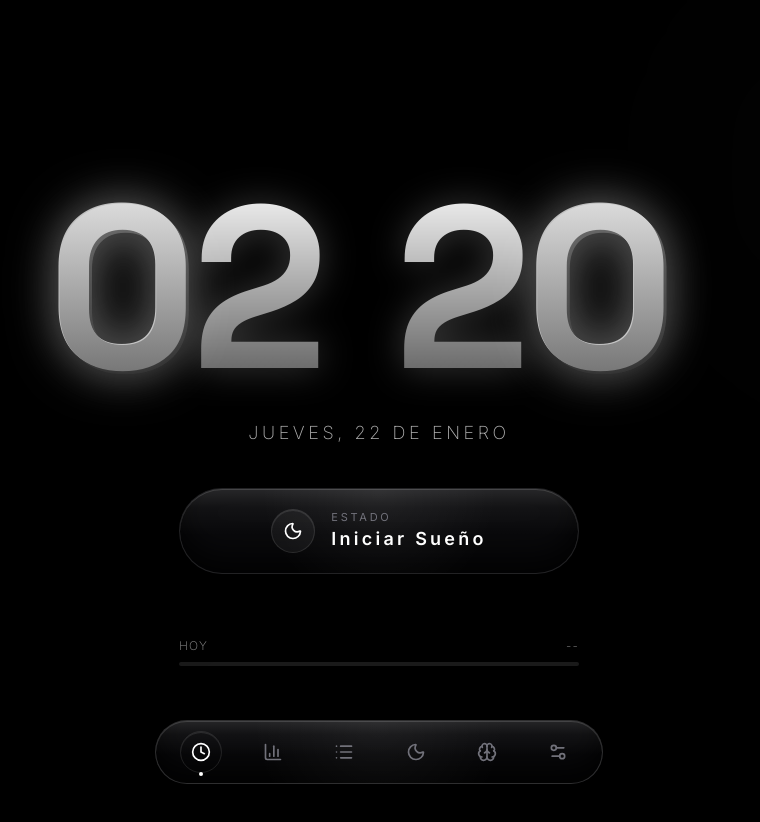
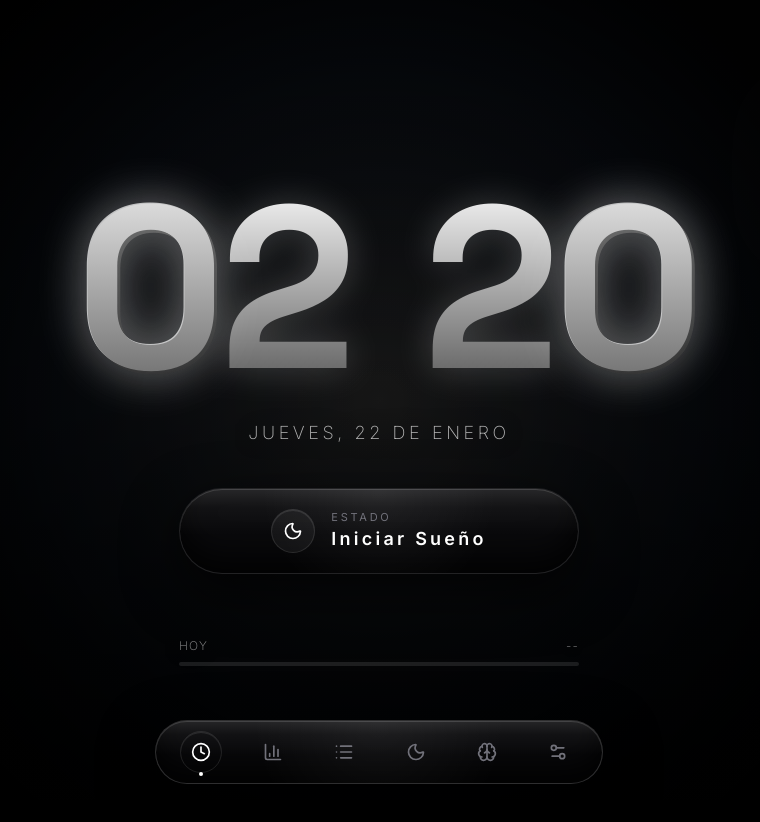
Before and after one commit to 420btc/somnium, a React (Vite) app: page / in a window 1280 px wide. Shown: the top 822 px of the page, without its empty margins (261-1021 px from the left). Built offline with nearby package versions, Linux system fonts and the light colour scheme.

Commit message:
estilos refractor (1) inseret

```diff
--- a/App.tsx
+++ b/App.tsx
@@ -22,6 +22,8 @@ const App: React.FC = () => {
     const parsed = stored ? Number(stored) : 8;
     return Number.isNaN(parsed) ? 8 : parsed;
   });
+  const [isSleeping, setIsSleeping] = useState(false);
+  const [showSleepNav, setShowSleepNav] = useState(false);
   const titleGradient = theme === 'light' ? 'from-black via-zinc-700 to-zinc-500' : 'from-white via-zinc-200 to-zinc-600';
   const cardSurface = theme === 'light' ? 'bg-white/80 border-zinc-200 text-black' : 'bg-black/70 border-white/10 text-white';
 
@@ -46,19 +48,10 @@ const App: React.FC = () => {
       {screen === AppScreen.CLOCK && (
         <div className="fixed inset-0 w-screen h-screen pointer-events-none z-0">
           <div className="absolute inset-0 opacity-90">
-            <EnergyBeam className="w-full h-full" />
+            <EnergyBeam className="w-full h-full hue-rotate-[205deg] saturate-[0.35] brightness-[1.15]" />
           </div>
-          <div
-            className="absolute inset-0"
-            style={{
-              backdropFilter: 'blur(2px)',
-              WebkitBackdropFilter: 'blur(2px)',
-              maskImage:
-                'linear-gradient(to top, rgba(0,0,0,1) 0%, rgba(0,0,0,0) 45%)',
-              WebkitMaskImage:
-                'linear-gradient(to top, rgba(0,0,0,1) 0%, rgba(0,0,0,0) 45%)'
-            }}
-          ></div>
+          <div className="absolute inset-0 bg-[radial-gradient(circle_at_center,rgba(255,255,255,0.18),rgba(110,168,255,0.12)_45%,rgba(0,0,0,0)_70%)] opacity-60 mix-blend-screen"></div>
+          <div className="absolute inset-0 bg-gradient-to-t from-black/70 via-black/15 to-transparent"></div>
           <div className="absolute inset-0 bg-[radial-gradient(circle_at_center,rgba(0,0,0,0.08),rgba(0,0,0,0.62)_60%,rgba(0,0,0,0.86)_100%)]"></div>
         </div>
       )}
@@ -75,12 +68,16 @@ const App: React.FC = () => {
           {/* Content Area */}
           <main className="flex-1 flex flex-col">
           {screen === AppScreen.CLOCK && (
-            <div className="flex-1 flex flex-col justify-center animate-in fade-in duration-500">
+            <div
+              className={`flex-1 flex flex-col justify-center animate-in fade-in duration-500 transition-all ease-out ${
+                isSleeping ? 'translate-y-2 opacity-90' : 'translate-y-0 opacity-100'
+              }`}
+            >
               <GiantClock />
-              <SleepControls onSessionUpdate={refreshData} />
+              <SleepControls onSessionUpdate={refreshData} onSleepStateChange={setIsSleeping} />
 
               {/* Mini Stats Preview */}
-              <div className="px-6 mt-8">
+              <div className={`px-6 mt-8 transition-opacity duration-500 ${isSleeping ? 'opacity-0 pointer-events-none' : 'opacity-100'}`}>
                  <div className="flex justify-between text-xs uppercase tracking-widest text-white/60 font-light mb-2 drop-shadow-[0_1px_10px_rgba(0,0,0,0.7)]">
                     <span>Hoy</span>
                     <span>{history.length > 0 ? (history[0].durationMinutes / 60).toFixed(1) + 'h' : '--'}</span>
@@ -163,7 +160,25 @@ const App: React.FC = () => {
           )}
           </main>
 
-          <Navbar currentScreen={screen} onNavigate={setScreen} />
+          <div
+            className={`fixed inset-x-0 bottom-0 z-50 transition-all duration-500 ease-out ${
+              isSleeping && !showSleepNav
+                ? 'translate-y-full opacity-0 pointer-events-none'
+                : 'translate-y-0 opacity-100'
+            }`}
+          >
+            <Navbar currentScreen={screen} onNavigate={setScreen} />
+          </div>
+          {isSleeping && (
+            <button
+              type="button"
+              aria-label="Mostrar navegación"
+              onClick={() => setShowSleepNav(true)}
+              onMouseEnter={() => setShowSleepNav(true)}
+              onMouseLeave={() => setShowSleepNav(false)}
+              className="fixed bottom-0 left-0 right-0 z-40 h-6"
+            />
+          )}
       </div>
     </div>
   );
--- a/components/EnergyBeam.tsx
+++ b/components/EnergyBeam.tsx
@@ -54,6 +54,16 @@ export const EnergyBeam: React.FC<EnergyBeamProps> = ({
 
     return () => {
       window.clearInterval(interval);
+      if (containerRef.current) {
+        containerRef.current.innerHTML = '';
+      }
+      window.SomniumUnicornInitialized = false;
+      const script = document.querySelector<HTMLScriptElement>(
+        'script[data-somnium-unicornstudio="true"]'
+      );
+      if (script?.parentNode) {
+        script.parentNode.removeChild(script);
+      }
     };
   }, []);
 
--- a/components/GiantClock.tsx
+++ b/components/GiantClock.tsx
@@ -33,7 +33,7 @@ export const GiantClock: React.FC = () => {
         <div className="absolute w-[36vw] h-[36vw] rounded-full bg-white/6 blur-[80px] animate-glow"></div>
         <div className="absolute w-[26vw] h-[26vw] rounded-full bg-white/4 blur-[60px] animate-glow"></div>
 
-        <div className="relative px-2 -translate-x-[calc(0.08em+2px)] text-[clamp(110px,24vw,180px)] sm:text-[18vw] font-display font-bold leading-none tracking-tight select-none text-center whitespace-nowrap">
+        <div className="relative px-2 translate-x-[calc(0.03em+1px)] text-[clamp(110px,24vw,180px)] sm:text-[18vw] font-display font-bold leading-none tracking-tight select-none text-center whitespace-nowrap">
           <div className="relative flex items-baseline justify-center text-transparent bg-clip-text bg-gradient-to-b from-white to-neutral-600 drop-shadow-[0_0_18px_rgba(255,255,255,0.22)]">
             {timeChars.map((ch, idx) => {
               const isEdge = idx === 0 || idx === timeChars.length - 1;
--- a/components/Navbar.tsx
+++ b/components/Navbar.tsx
@@ -5,11 +5,16 @@ import { AppScreen } from '../types';
 interface NavbarProps {
   currentScreen: AppScreen;
   onNavigate: (screen: AppScreen) => void;
+  className?: string;
 }
 
-export const Navbar: React.FC<NavbarProps> = ({ currentScreen, onNavigate }) => {
+export const Navbar: React.FC<NavbarProps> = ({
+  currentScreen,
+  onNavigate,
+  className = ''
+}) => {
   return (
-    <div className="fixed bottom-0 left-0 right-0 p-4 z-50">
+    <div className={`p-4 ${className}`}>
       <div className="max-w-md mx-auto relative rounded-full h-16 flex items-center justify-around px-2 border border-white/15 bg-zinc-950 backdrop-blur-2xl shadow-[0_18px_55px_rgba(0,0,0,0.75),inset_0_1px_0_rgba(255,255,255,0.14),inset_0_-18px_28px_rgba(0,0,0,0.85)] overflow-hidden">
         <div className="absolute inset-0 bg-[linear-gradient(180deg,rgba(255,255,255,0.18)_0%,rgba(255,255,255,0.06)_22%,rgba(255,255,255,0.00)_55%)] opacity-65 pointer-events-none"></div>
         <div className="absolute inset-0 bg-[radial-gradient(circle_at_top,rgba(255,255,255,0.10),transparent_55%)] opacity-50 pointer-events-none"></div>
--- a/components/SleepControls.tsx
+++ b/components/SleepControls.tsx
@@ -5,9 +5,13 @@ import { saveSleepSession } from '../services/storage';
 
 interface SleepControlsProps {
   onSessionUpdate: () => void;
+  onSleepStateChange?: (isSleeping: boolean) => void;
 }
 
-export const SleepControls: React.FC<SleepControlsProps> = ({ onSessionUpdate }) => {
+export const SleepControls: React.FC<SleepControlsProps> = ({
+  onSessionUpdate,
+  onSleepStateChange
+}) => {
   const [isSleeping, setIsSleeping] = useState(false);
   const [currentSessionId, setCurrentSessionId] = useState<string | null>(null);
   const [startTime, setStartTime] = useState<Date | null>(null);
@@ -23,6 +27,10 @@ export const SleepControls: React.FC<SleepControlsProps> = ({ onSessionUpdate })
       setStartTime(new Date(data.startTime));
     }
   }, []);
+
+  useEffect(() => {
+    onSleepStateChange?.(isSleeping);
+  }, [isSleeping, onSleepStateChange]);
 
   useEffect(() => {
     // Fix: Use ReturnType<typeof setInterval> to avoid NodeJS namespace dependency in browser environment
```
